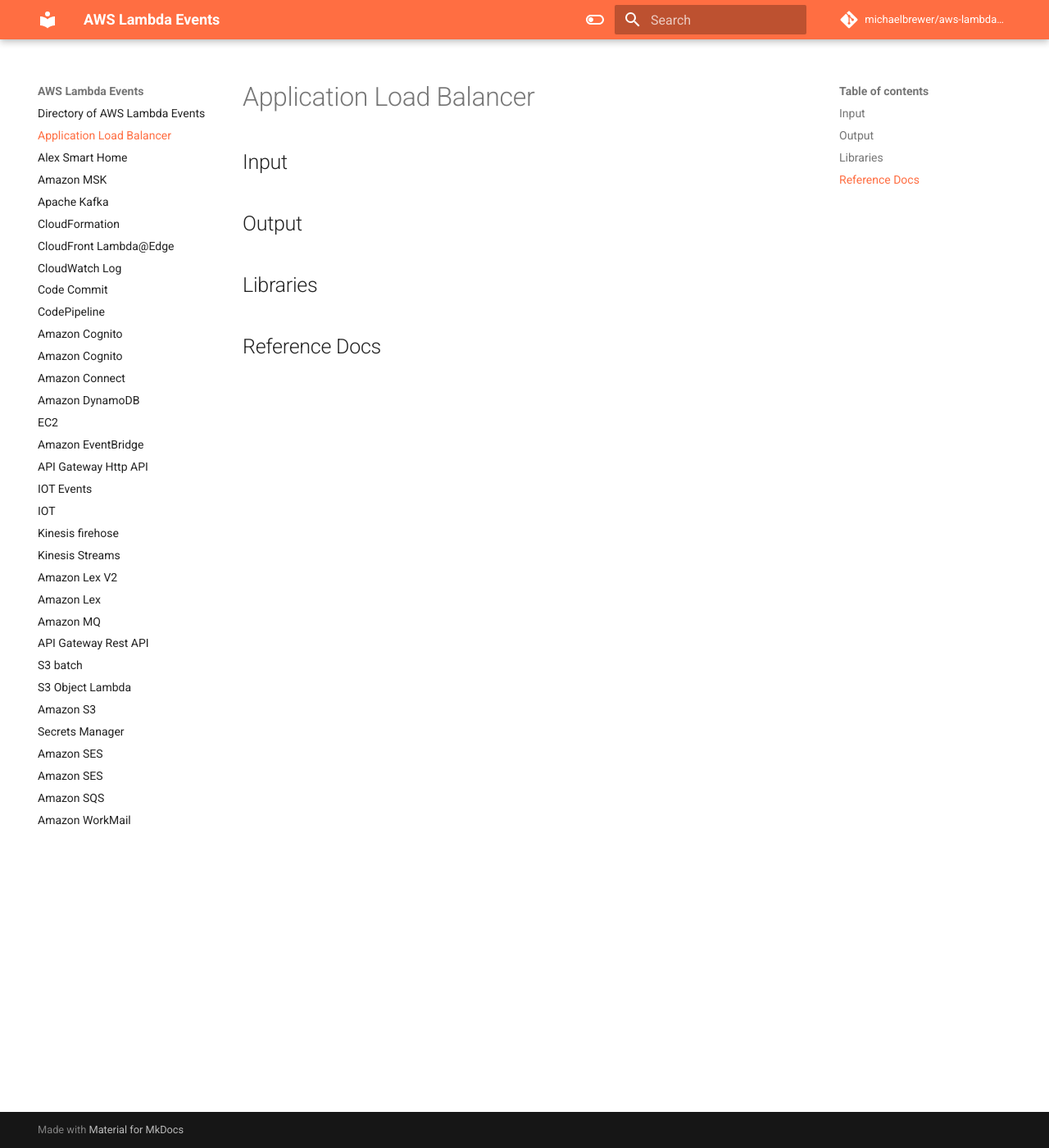
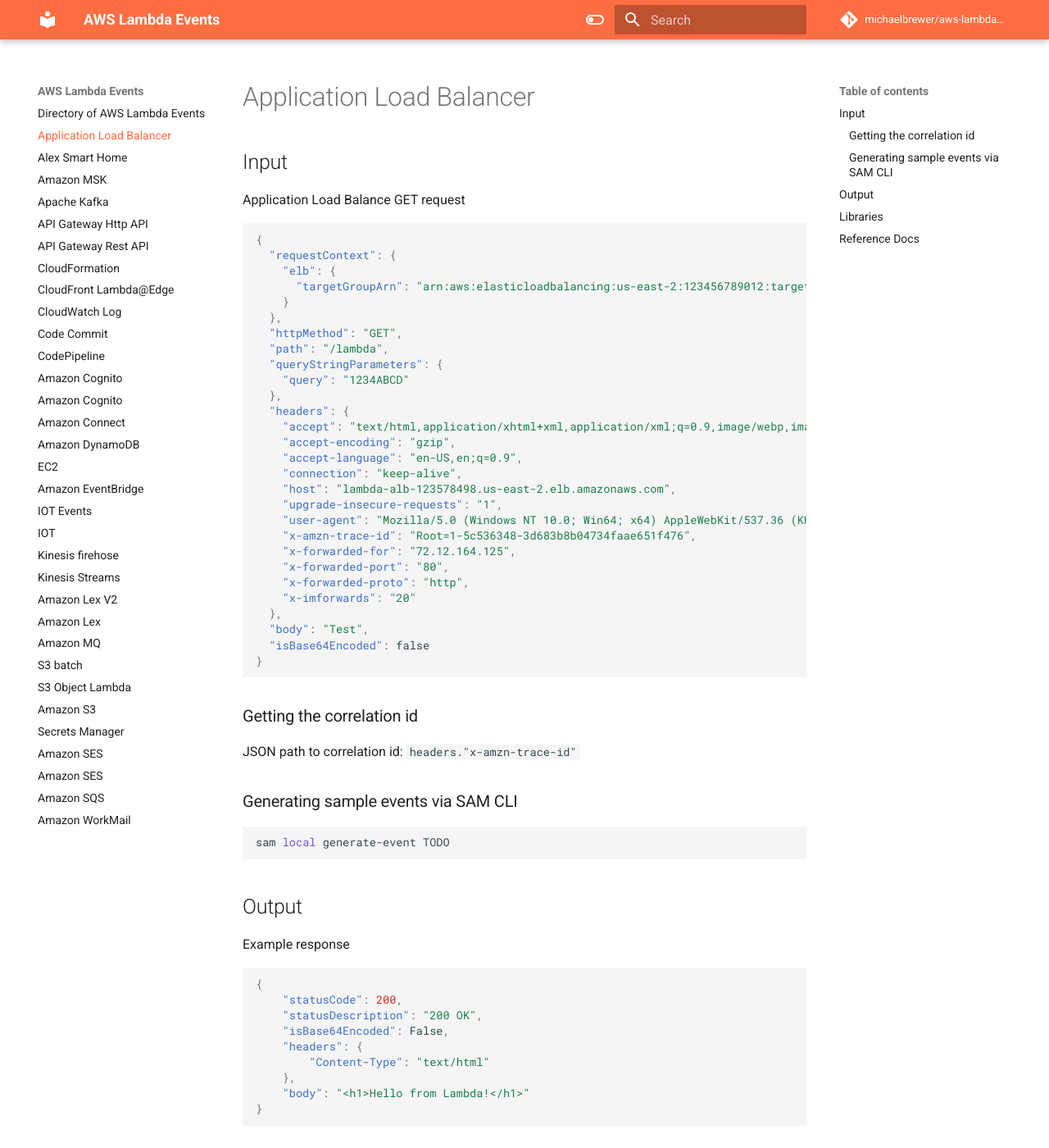
Before and after one commit to michaelbrewer/aws-lambda-events, an MkDocs documentation site: the page built from docs/alb.md, in a window 1280 px wide and 1400 px high. Shown: the whole window at 82% size. Built offline with MkDocs 1.6.1 and Material for MkDocs 9.7.7, drawn with Linux system fonts in a browser that asks for light colours; comment, search, counter and statistics services are not loaded; some of the changed text lies outside the part shown.

Commit message:
chore: docs updates

````diff
--- a/docs/alb.md
+++ b/docs/alb.md
@@ -2,8 +2,80 @@
 
 ## Input
 
+Application Load Balance GET request
+
+```json
+{
+  "requestContext": {
+    "elb": {
+      "targetGroupArn": "arn:aws:elasticloadbalancing:us-east-2:123456789012:targetgroup/lambda-279XGJDqGZ5rsrHC2Fjr/49e9d65c45c6791a"
+    }
+  },
+  "httpMethod": "GET",
+  "path": "/lambda",
+  "queryStringParameters": {
+    "query": "1234ABCD"
+  },
+  "headers": {
+    "accept": "text/html,application/xhtml+xml,application/xml;q=0.9,image/webp,image/apng,*/*;q=0.8",
+    "accept-encoding": "gzip",
+    "accept-language": "en-US,en;q=0.9",
+    "connection": "keep-alive",
+    "host": "lambda-alb-123578498.us-east-2.elb.amazonaws.com",
+    "upgrade-insecure-requests": "1",
+    "user-agent": "Mozilla/5.0 (Windows NT 10.0; Win64; x64) AppleWebKit/537.36 (KHTML, like Gecko) Chrome/71.0.3578.98 Safari/537.36",
+    "x-amzn-trace-id": "Root=1-5c536348-3d683b8b04734faae651f476",
+    "x-forwarded-for": "72.12.164.125",
+    "x-forwarded-port": "80",
+    "x-forwarded-proto": "http",
+    "x-imforwards": "20"
+  },
+  "body": "Test",
+  "isBase64Encoded": false
+}
+```
+
+### Getting the correlation id
+
+JSON path to correlation id: `headers."x-amzn-trace-id"`
+
+### Generating sample events via SAM CLI
+
+```shell
+sam local generate-event TODO
+```
+
 ## Output
+
+Example response
+
+```json
+{
+    "statusCode": 200,
+    "statusDescription": "200 OK",
+    "isBase64Encoded": False,
+    "headers": {
+        "Content-Type": "text/html"
+    },
+    "body": "<h1>Hello from Lambda!</h1>"
+}
+```
 
 ## Libraries
 
+- [Python - data class and parser](https://awslabs.github.io/aws-lambda-powertools-python/latest/utilities/data_classes/#application-load-balancer) - Pip `aws-lambda-powertools`
+- [Typescript - alb.d.ts](https://github.com/DefinitelyTyped/DefinitelyTyped/blob/master/types/aws-lambda/trigger/alb.d.ts) - NPM `@types/aws-lambda`
+- [Rust - alb/mod.rs traits](https://github.com/LegNeato/aws-lambda-events/blob/master/aws_lambda_events/src/alb/mod.rs) - Cargo `aws_lambda_events`
+- [Go - ALBTargetGroupEvents typing](https://github.com/aws/aws-lambda-go/blob/main/events/README_ALBTargetGroupEvents.md) - Crate `github.com/aws/aws-lambda-go/events`
+- [Java - ApplicationLoadBalancerRequestEvent data classes](https://github.com/aws/aws-lambda-java-libs/blob/master/aws-lambda-java-events/src/main/java/com/amazonaws/services/lambda/runtime/events/ApplicationLoadBalancerRequestEvent.javaa) - Maven `aws-lambda-java-events`
+- [DoNet - ApplicationLoadBalancerEvents data classes](https://github.com/aws/aws-lambda-dotnet/tree/master/Libraries/src/Amazon.Lambda.ApplicationLoadBalancerEvents) - NuGet `Amazon.Lambda.ApplicationLoadBalancerEvents`
+
+Event Handlers by Language
+
+- [AWS Lambda Powertools Python - ALBResolver](https://awslabs.github.io/aws-lambda-powertools-python/latest/core/event_handler/api_gateway/)
+- [Serverless Java container](https://github.com/awslabs/aws-serverless-java-container)
+
 ## Reference Docs
+
+- [Using AWS Lambda with an Application Load Balancer](https://docs.aws.amazon.com/lambda/latest/dg/services-alb.html)
+- [ALB - Lambda functions as targets](https://docs.aws.amazon.com/elasticloadbalancing/latest/application/lambda-functions.html)
````
Also changed, not shown: docs/api-http-api.md (added, +135 -0 lines), docs/api-rest.md (renamed from docs/rest.md, +1 -1 lines), docs/http-api.md (deleted, +0 -86 lines), docs/index.md (+2 -2 lines), 3 other files.
